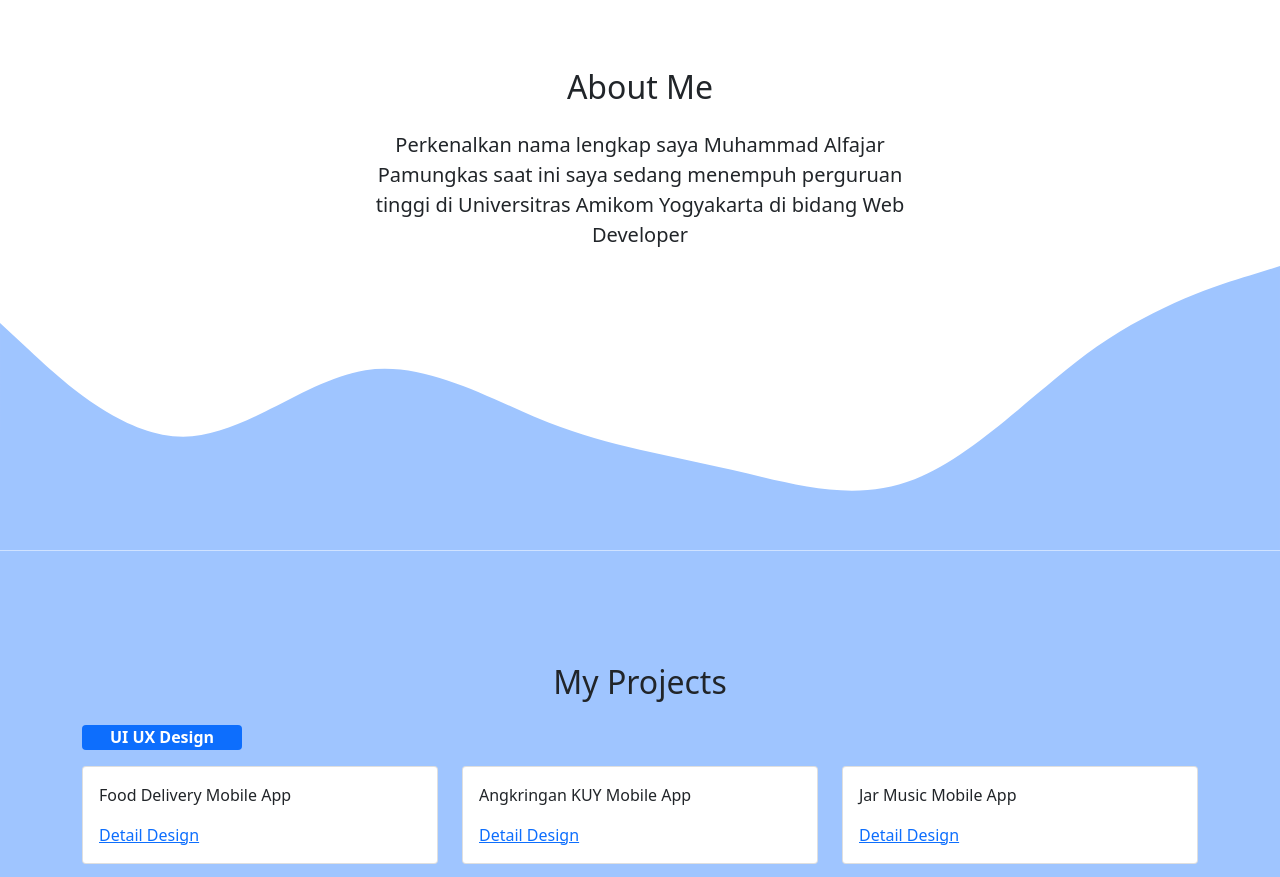
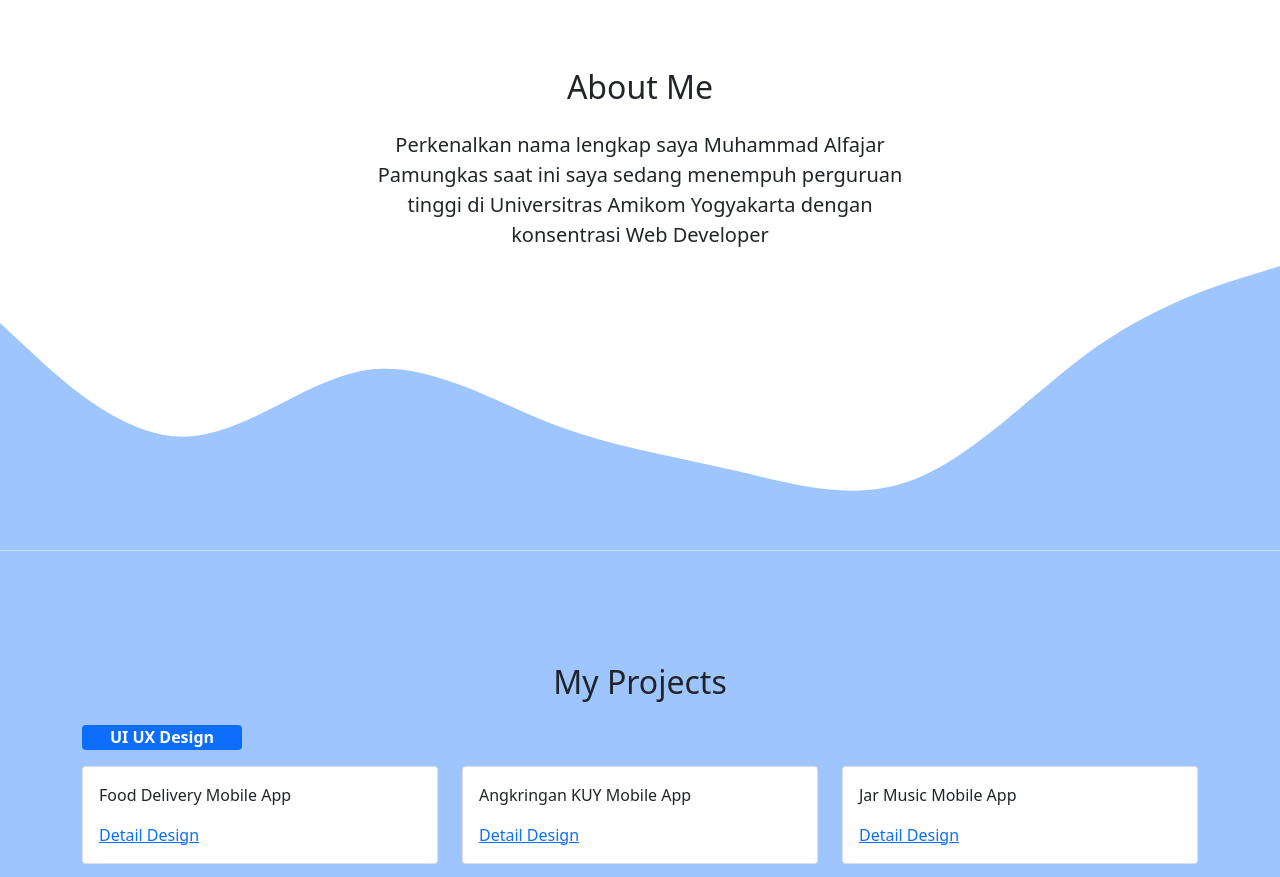
Before and after one commit to alfajarpamungkas/alfajarpamungkas.github.io, a plain HTML site: page index.html in a window 1280 px wide. Shown: the part 860-1737 px from the top of the page. Drawn offline with nearby package versions, Linux system fonts and the light colour scheme.

Commit message:
Update index.html

```diff
--- a/index.html
+++ b/index.html
@@ -64,7 +64,7 @@
           </div>
           <div class="row justify-content-center fs-5 text-center">
             <div class="col-md-6">
-              <p>Perkenalkan nama lengkap saya Muhammad Alfajar Pamungkas saat ini saya sedang menempuh perguruan tinggi di Universitras Amikom Yogyakarta di bidang Web Developer </p>
+              <p>Perkenalkan nama lengkap saya Muhammad Alfajar Pamungkas saat ini saya sedang menempuh perguruan tinggi di Universitras Amikom Yogyakarta dengan konsentrasi Web Developer </p>
             </div>
             <!--
             <div class="col-md-4">
```
